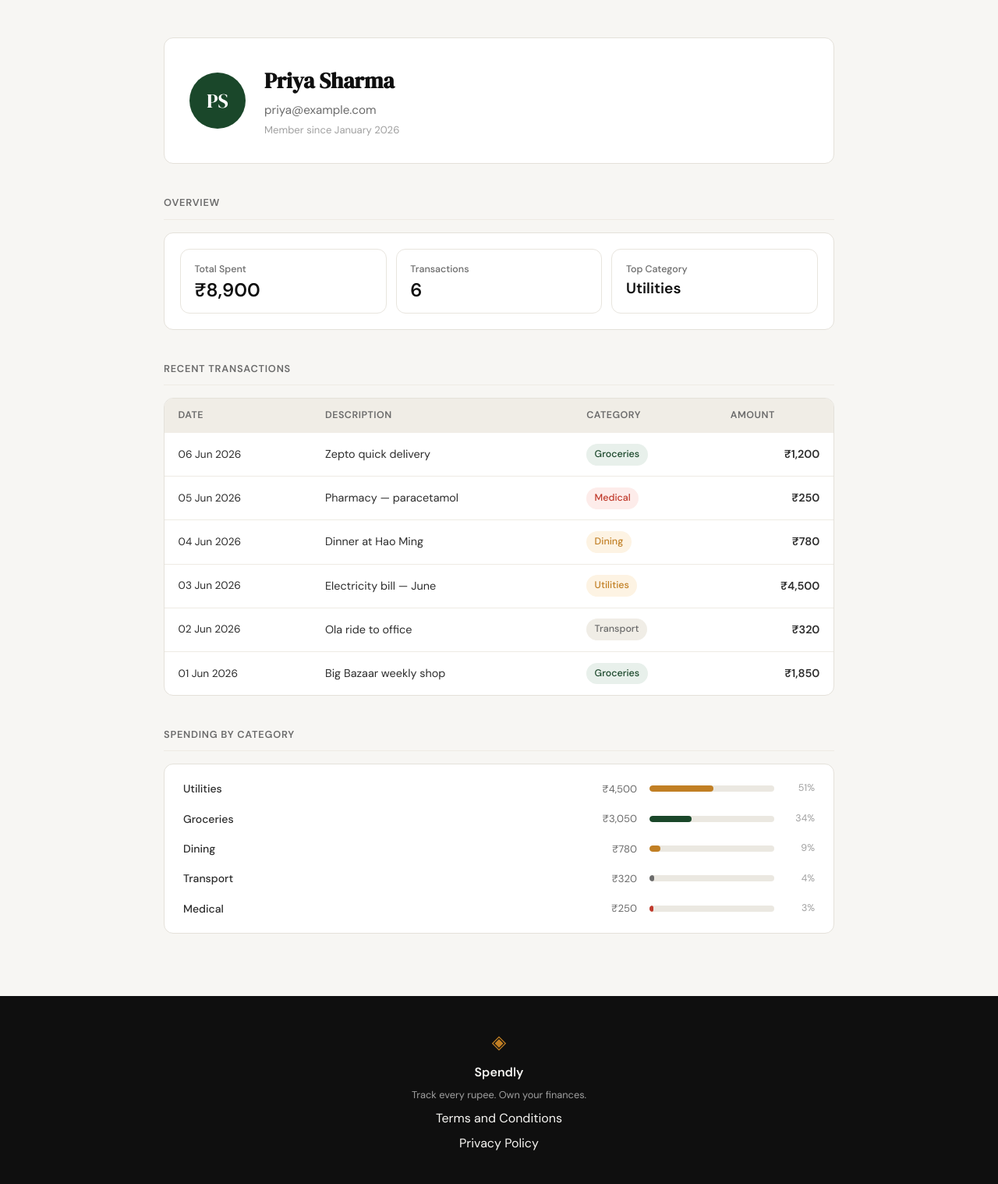
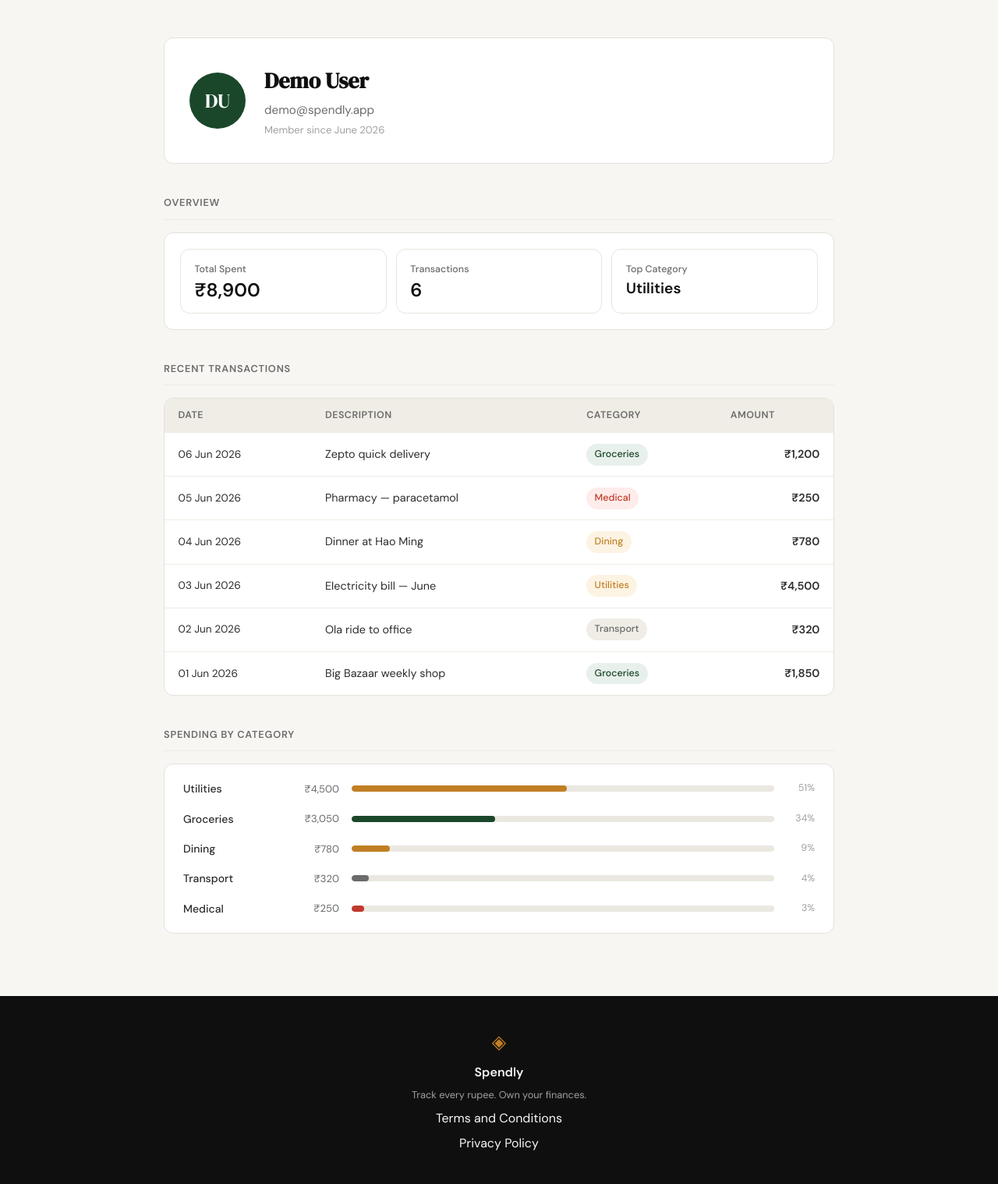
Before and after one commit to abcommits/spendly, a Flask app: page /profile in a window 1280 px wide. Shown: the part 61-1579 px from the top of the page at 78% size. Run offline with Flask 3, Linux system fonts and the light colour scheme; the visitor is signed in with stand-in values (Sample User, id 1); data comes from the database, SQL or seed files in the repository.

Commit message:
connect profile page to live database
Replaces hardcoded profile data with real DB queries: adds
get_user_by_id, get_expense_stats, get_expenses_by_user, and
get_category_breakdown helpers to db.py; wires logout to clear
session; fixes category badge and breakdown bar CSS for all
seeded categories.

Co-Authored-By: Claude Sonnet 4.6 <noreply@anthropic.com>

```diff
--- a/app.py
+++ b/app.py
@@ -1,5 +1,7 @@
-from flask import Flask, render_template, request, redirect, url_for, session
-from database.db import init_db, seed_db, get_user_by_email, create_user, check_password
+from datetime import datetime
+from flask import Flask, render_template, request, redirect, url_for, session, abort
+from database.db import (init_db, seed_db, get_user_by_email, create_user, check_password,
+                         get_user_by_id, get_expense_stats, get_expenses_by_user, get_category_breakdown)
 
 app = Flask(__name__)
 app.secret_key = "dev-secret-change-in-prod"
@@ -75,7 +77,8 @@ def privacy():
 
 @app.route("/logout")
 def logout():
-    return "Logout — coming in Step 3"
+    session.clear()
+    return redirect(url_for("login"))
 
 
 @app.route("/profile")
@@ -83,32 +86,32 @@ def profile():
     if not session.get("user_id"):
         return redirect(url_for("login"))
 
+    raw_user = get_user_by_id(session["user_id"])
+    if raw_user is None:
+        abort(404)
+
+    name_words = raw_user["name"].split()
+    initials = "".join(w[0].upper() for w in name_words if w)[:2]
+    created_dt = datetime.strptime(raw_user["created_at"][:10], "%Y-%m-%d")
+    member_since = created_dt.strftime("%B %Y")
+
     user = {
-        "name": "Priya Sharma",
-        "email": "priya@example.com",
-        "member_since": "January 2026",
-        "initials": "PS",
+        "name": raw_user["name"],
+        "email": raw_user["email"],
+        "member_since": member_since,
+        "initials": initials,
     }
+
+    raw_stats = get_expense_stats(session["user_id"])
     stats = {
-        "total_spent": "₹8,900",
-        "transaction_count": 6,
-        "top_category": "Utilities",
+        "total_spent": "₹{:,.0f}".format(raw_stats["total_spent"]),
+        "transaction_count": raw_stats["transaction_count"],
+        "top_category": raw_stats["top_category"] if raw_stats["top_category"] else "—",
     }
-    expenses = [
-        {"date": "06 Jun 2026", "description": "Zepto quick delivery",    "category": "Groceries", "amount": "₹1,200"},
-        {"date": "05 Jun 2026", "description": "Pharmacy — paracetamol",  "category": "Medical",   "amount": "₹250"},
-        {"date": "04 Jun 2026", "description": "Dinner at Hao Ming",      "category": "Dining",    "amount": "₹780"},
-        {"date": "03 Jun 2026", "description": "Electricity bill — June", "category": "Utilities", "amount": "₹4,500"},
-        {"date": "02 Jun 2026", "description": "Ola ride to office",      "category": "Transport", "amount": "₹320"},
-        {"date": "01 Jun 2026", "description": "Big Bazaar weekly shop",  "category": "Groceries", "amount": "₹1,850"},
-    ]
-    categories = [
-        {"name": "Utilities", "amount": "₹4,500", "pct": 51},
-        {"name": "Groceries", "amount": "₹3,050", "pct": 34},
-        {"name": "Dining",    "amount": "₹780",   "pct": 9},
-        {"name": "Transport", "amount": "₹320",   "pct": 4},
-        {"name": "Medical",   "amount": "₹250",   "pct": 3},
-    ]
+
+    expenses = get_expenses_by_user(session["user_id"])
+
+    categories = get_category_breakdown(session["user_id"])
     return render_template("profile.html", user=user, stats=stats,
                            expenses=expenses, categories=categories)
 
--- a/database/db.py
+++ b/database/db.py
@@ -1,5 +1,6 @@
 import os
 import sqlite3
+from datetime import datetime
 from werkzeug.security import generate_password_hash, check_password_hash
 
 DATABASE = os.path.join(os.path.dirname(__file__), "spendly.db")
@@ -94,3 +95,81 @@ def seed_db():
 
     conn.commit()
     conn.close()
+
+
+def get_user_by_id(user_id):
+    conn = get_db()
+    user = conn.execute("SELECT * FROM users WHERE id = ?", (user_id,)).fetchone()
+    conn.close()
+    return user
+
+
+def get_expense_stats(user_id):
+    conn = get_db()
+
+    row = conn.execute(
+        "SELECT COALESCE(SUM(amount), 0) AS total_spent, COUNT(*) AS transaction_count "
+        "FROM expenses WHERE user_id = ?",
+        (user_id,),
+    ).fetchone()
+
+    top = conn.execute(
+        "SELECT category FROM expenses WHERE user_id = ? "
+        "GROUP BY category ORDER BY SUM(amount) DESC LIMIT 1",
+        (user_id,),
+    ).fetchone()
+
+    conn.close()
+
+    return {
+        "total_spent": float(row["total_spent"]),
+        "transaction_count": int(row["transaction_count"]),
+        "top_category": top["category"] if top else None,
+    }
+
+
+def get_expenses_by_user(user_id):
+    conn = get_db()
+    rows = conn.execute(
+        "SELECT * FROM expenses WHERE user_id = ? ORDER BY date DESC",
+        (user_id,),
+    ).fetchall()
+    conn.close()
+
+    expenses = []
+    for row in rows:
+        raw_date = datetime.strptime(row["date"], "%Y-%m-%d")
+        expenses.append({
+            "date": raw_date.strftime("%d %b %Y"),
+            "description": row["description"],
+            "category": row["category"],
+            "amount": "₹{:,}".format(int(row["amount"])),
+        })
+    return expenses
+
+
+def get_category_breakdown(user_id):
+    conn = get_db()
+    rows = conn.execute(
+        "SELECT category, SUM(amount) AS total FROM expenses"
+        " WHERE user_id = ? GROUP BY category ORDER BY total DESC",
+        (user_id,),
+    ).fetchall()
+    conn.close()
+
+    if not rows:
+        return []
+
+    total_all = sum(row["total"] for row in rows)
+
+    result = []
+    for row in rows:
+        cat_total = row["total"]
+        pct = round(cat_total / total_all * 100) if total_all > 0 else 0
+        result.append({
+            "name": row["category"],
+            "amount": "₹{:,}".format(int(cat_total)),
+            "pct": pct,
+        })
+
+    return result
--- a/static/css/style.css
+++ b/static/css/style.css
@@ -828,11 +828,17 @@ a { color: inherit; text-decoration: none; }
     white-space: nowrap;
 }
 
-.category-groceries  { background: var(--accent-light);   color: var(--accent); }
-.category-utilities  { background: var(--accent-2-light); color: var(--accent-2); }
-.category-dining     { background: var(--accent-2-light); color: var(--accent-2); }
-.category-transport  { background: var(--paper-warm);     color: var(--ink-muted); }
-.category-medical    { background: var(--danger-light);   color: var(--danger); }
+.category-groceries      { background: var(--accent-light);   color: var(--accent); }
+.category-utilities      { background: var(--accent-2-light); color: var(--accent-2); }
+.category-dining         { background: var(--accent-2-light); color: var(--accent-2); }
+.category-transport      { background: var(--paper-warm);     color: var(--ink-muted); }
+.category-medical        { background: var(--danger-light);   color: var(--danger); }
+.category-food           { background: var(--accent-light);   color: var(--accent); }
+.category-bills          { background: var(--accent-2-light); color: var(--accent-2); }
+.category-health         { background: var(--danger-light);   color: var(--danger); }
+.category-entertainment  { background: #ede9f8;               color: #5b4a9e; }
+.category-shopping       { background: #e3f0fb;               color: #2563a8; }
+.category-other          { background: var(--paper-warm);     color: var(--ink-muted); }
 
 /* Category breakdown */
 
@@ -848,7 +854,7 @@ a { color: inherit; text-decoration: none; }
 
 .breakdown-row {
     display: grid;
-    grid-template-columns: 1fr auto auto;
+    grid-template-columns: 200px 1fr 36px;
     align-items: center;
     gap: 1rem;
 }
@@ -858,36 +864,44 @@ a { color: inherit; text-decoration: none; }
     justify-content: space-between;
     align-items: center;
     gap: 0.5rem;
+    min-width: 0;
 }
 
 .breakdown-name {
     font-size: 0.875rem;
     font-weight: 500;
     color: var(--ink-soft);
+    white-space: nowrap;
+    overflow: hidden;
+    text-overflow: ellipsis;
 }
 
 .breakdown-amount {
     font-size: 0.82rem;
     color: var(--ink-muted);
+    white-space: nowrap;
+    flex-shrink: 0;
 }
 
 .breakdown-pct {
     font-size: 0.78rem;
     color: var(--ink-faint);
-    width: 36px;
     text-align: right;
-    flex-shrink: 0;
 }
-
-.breakdown-row .dash-track { min-width: 160px; }
 
 /* Category fill colours */
 
-.category-fill-utilities { background: var(--accent-2); }
-.category-fill-groceries { background: var(--accent); }
-.category-fill-dining    { background: var(--accent-2); }
-.category-fill-transport { background: var(--ink-muted); }
-.category-fill-medical   { background: var(--danger); }
+.category-fill-utilities     { background: var(--accent-2); }
+.category-fill-groceries     { background: var(--accent); }
+.category-fill-dining        { background: var(--accent-2); }
+.category-fill-transport     { background: var(--ink-muted); }
+.category-fill-medical       { background: var(--danger); }
+.category-fill-food          { background: var(--accent); }
+.category-fill-bills         { background: var(--accent-2); }
+.category-fill-health        { background: var(--danger); }
+.category-fill-entertainment { background: #5b4a9e; }
+.category-fill-shopping      { background: #2563a8; }
+.category-fill-other         { background: var(--ink-muted); }
 
 /* ------------------------------------------------------------------ */
 /* Responsive                                                          */
@@ -902,6 +916,6 @@ a { color: inherit; text-decoration: none; }
     .hero { padding: 3rem 1rem 2rem; }
     .hero-title { font-size: 2.4rem; }
     .dash-stats { grid-template-columns: 1fr; }
-    .breakdown-row { grid-template-columns: 1fr auto; }
+    .breakdown-row { grid-template-columns: 1fr 36px; }
     .breakdown-row .dash-track { display: none; }
 }
```
Also changed, not shown: .claude/specs/05-backend-routes-for-profile-page.md (added).
